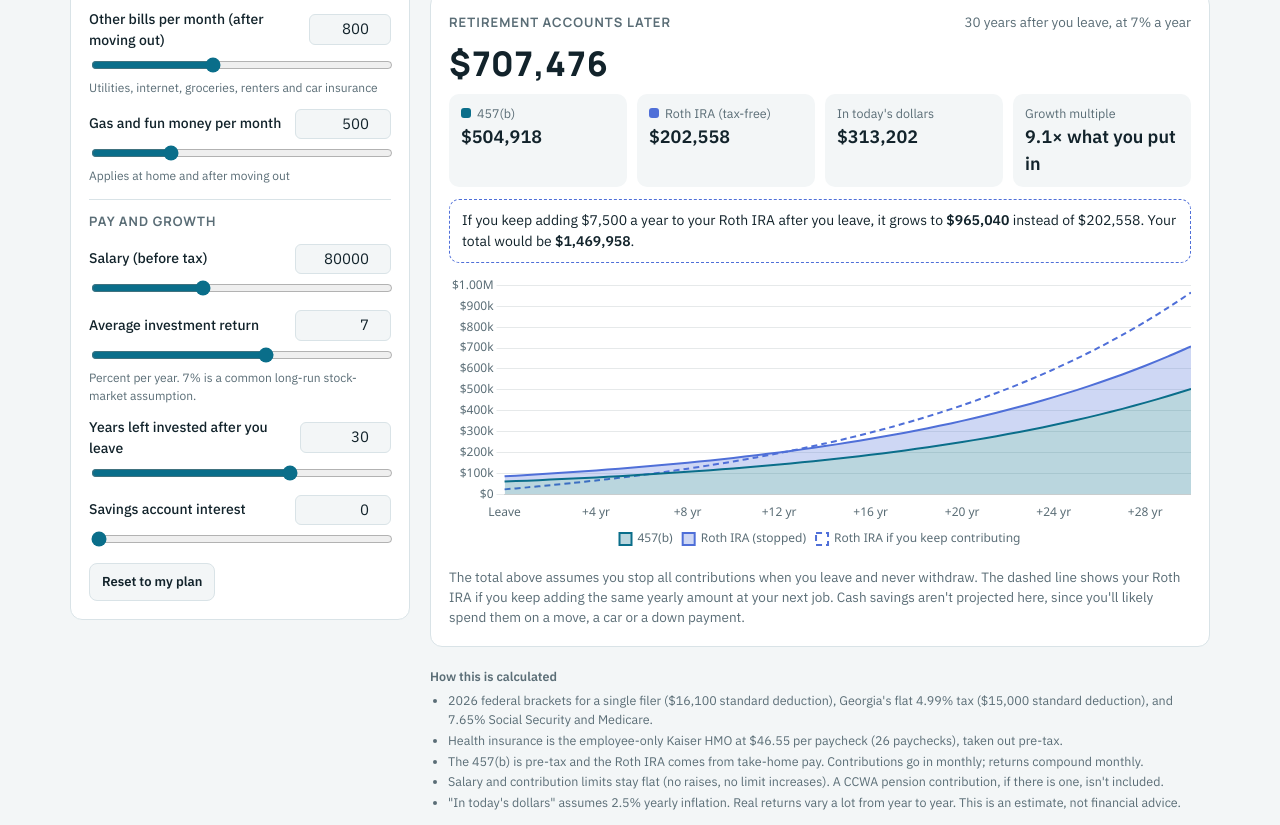
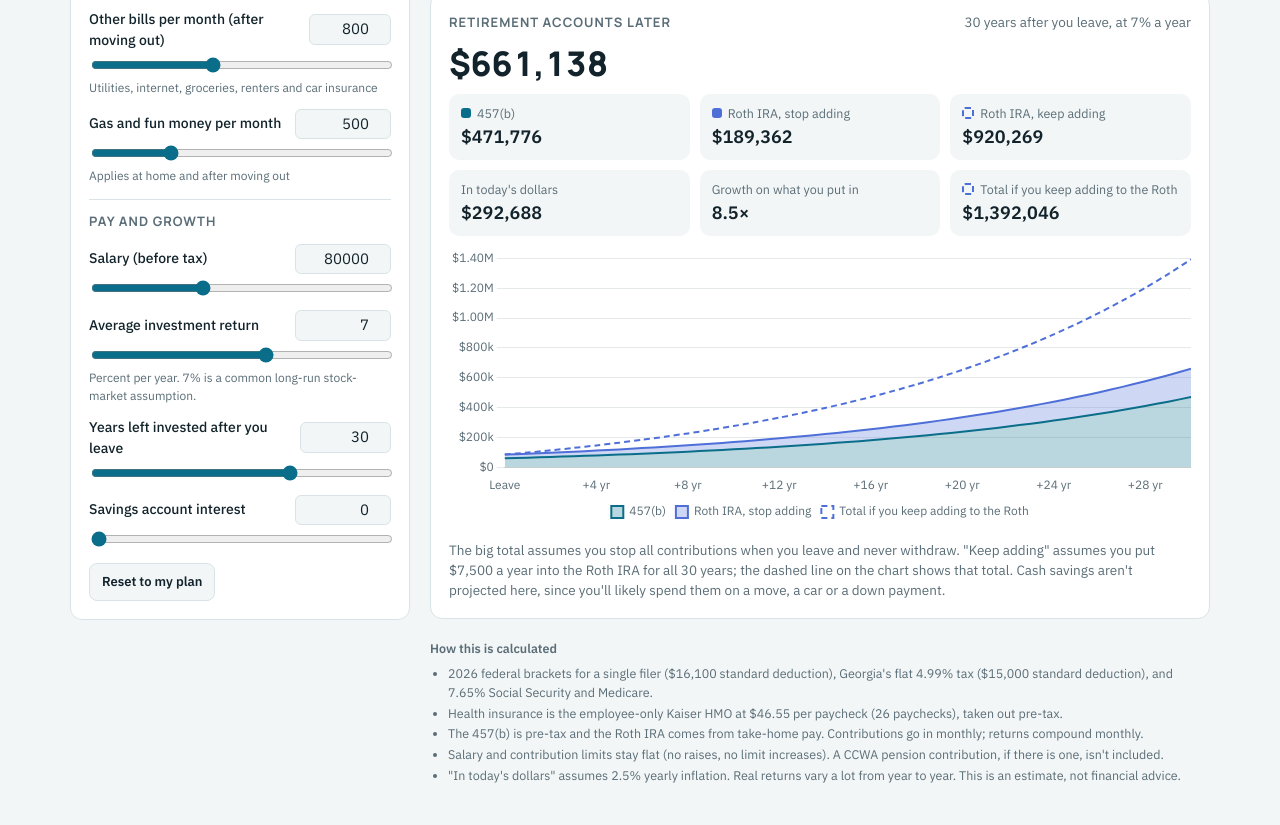
Before and after one commit to nathann-b/savings-planner, a plain HTML site: page index.html in a window 1280 px wide. Shown: the part 804-1629 px from the top of the page. Drawn offline with nearby package versions, Linux system fonts and the light colour scheme.

Commit message:
Update breakdown layout and Roth IRA labels

```diff
--- a/index.html
+++ b/index.html
@@ -73,8 +73,9 @@ button.reset:hover{border-color:var(--accent);color:var(--accent)}
 .b .k i{width:10px;height:10px;border-radius:3px;display:inline-block}
 .b .v{font-weight:600;font-size:18px;font-variant-numeric:tabular-nums}
 .chartbox{position:relative;height:280px}
-.keepline{padding:10px 12px;border-radius:10px;border:1px dashed var(--sroth);font-size:14px}
-.keepline strong{font-variant-numeric:tabular-nums}
+.breakdown.three{grid-template-columns:repeat(3,1fr)}
+@media (max-width:600px){.breakdown.three{grid-template-columns:repeat(2,1fr)}}
+.b .k i.dash{background:transparent;border:2px dashed var(--sroth);width:12px;height:12px}
 .warnbar{display:none;padding:10px 12px;border-radius:8px;border:1px solid var(--warn);color:var(--warn);font-size:13.5px}
 .warnbar.show{display:block}
 .notes{font-size:12.5px;color:var(--muted)}
@@ -196,15 +197,16 @@ button.reset:hover{border-color:var(--accent);color:var(--accent)}
           <span class="sub" id="future-sub"></span>
         </div>
         <div class="big" id="future-total"></div>
-        <div class="breakdown">
+        <div class="breakdown three">
           <div class="b"><div class="k"><i style="background:var(--s457)"></i>457(b)</div><div class="v" id="f-457"></div></div>
-          <div class="b"><div class="k"><i style="background:var(--sroth)"></i>Roth IRA (tax-free)</div><div class="v" id="f-roth"></div></div>
+          <div class="b"><div class="k"><i style="background:var(--sroth)"></i>Roth IRA, stop adding</div><div class="v" id="f-roth"></div></div>
+          <div class="b"><div class="k"><i class="dash"></i>Roth IRA, keep adding</div><div class="v" id="f-rothkeep"></div></div>
           <div class="b"><div class="k">In today's dollars</div><div class="v" id="f-real"></div></div>
-          <div class="b"><div class="k">Growth multiple</div><div class="v" id="f-mult"></div></div>
+          <div class="b"><div class="k">Growth on what you put in</div><div class="v" id="f-mult"></div></div>
+          <div class="b"><div class="k"><i class="dash"></i>Total if you keep adding to the Roth</div><div class="v" id="f-keeptotal"></div></div>
         </div>
-        <div class="keepline" id="keepline"></div>
         <div class="chartbox"><canvas id="c-future" aria-label="Retirement account growth after leaving"></canvas></div>
-        <div class="sub">The total above assumes you stop all contributions when you leave and never withdraw. The dashed line shows your Roth IRA if you keep adding the same yearly amount at your next job. Cash savings aren't projected here, since you'll likely spend them on a move, a car or a down payment.</div>
+        <div class="sub" id="future-note"></div>
       </section>
 
       <div class="notes">
@@ -254,7 +256,8 @@ button.reset:hover{border-color:var(--accent);color:var(--accent)}
     const spendHome = p.fun, spendAway = p.rent + p.other + p.fun;
     const N = Math.round(p.years * 12), H = Math.min(p.home, N);
     const leftHomeM = (ph.take - p.roth) / 12, leftAwayM = (pa.take - p.roth) / 12;
-    const r = p.ret / 100 / 12, cr = p.cashr / 100 / 12;
+    // Effective monthly rates, so a 7% setting grows money exactly 7% per year
+    const r = Math.pow(1 + p.ret / 100, 1 / 12) - 1, cr = Math.pow(1 + p.cashr / 100, 1 / 12) - 1;
     let a = 0, b = 0, c = 0;
     const s457 = [0], sroth = [0], scash = [0];
     for (let m = 0; m < N; m++){
@@ -346,8 +349,10 @@ button.reset:hover{border-color:var(--accent);color:var(--accent)}
     const fOpts = baseOpts();
     fOpts.scales.y.stacked = true;
     const lblF = res.fa.map((_, i) => i === 0 ? "Leave" : "+" + i + " yr");
-    const keep = { label: "Roth IRA if you keep contributing", data: res.fc, borderColor: croth, backgroundColor: "transparent", fill: false, stack: "keep", borderDash: [6,4], pointRadius: 0, borderWidth: 2, tension: .25 };
-    const futData = { labels: lblF, datasets: [ ds("457(b)", res.fa, c457, true), ds("Roth IRA (stopped)", res.fb, croth, true), keep ] };
+    const keepTotal = res.fa.map((v, i) => v + res.fc[i]);
+    const keep = { label: "Total if you keep adding to the Roth", data: keepTotal, borderColor: croth, backgroundColor: "transparent", fill: false, stack: "keep", borderDash: [6,4], pointRadius: 0, borderWidth: 2, tension: .25 };
+    const futData = { labels: lblF, datasets: [ ds("457(b)", res.fa, c457, true), ds("Roth IRA, stop adding", res.fb, croth, true), keep ] };
+    fOpts.plugins.tooltip.callbacks.footer = items => { const i = items[0].dataIndex; return "Total if you stop adding: " + usd(res.fa[i] + res.fb[i]); };
     if (chFuture){ chFuture.data = futData; chFuture.options = fOpts; chFuture.update(); }
     else chFuture = new Chart(document.getElementById("c-future"), {type:"line", data:futData, options:fOpts});
   }
@@ -393,10 +398,10 @@ button.reset:hover{border-color:var(--accent);color:var(--accent)}
     $("f-457").textContent = usd(res.f457);
     $("f-roth").textContent = usd(res.froth);
     $("f-real").textContent = usd(res.real);
-    $("keepline").innerHTML = p.roth > 0 && p.after > 0
-      ? "If you keep adding " + usd(p.roth) + " a year to your Roth IRA after you leave, it grows to <strong>" + usd(res.frothKeep) + "</strong> instead of " + usd(res.froth) + ". Your total would be <strong>" + usd(res.f457 + res.frothKeep) + "</strong>."
-      : "Set a Roth IRA amount to see what continued contributions would add.";
-    $("f-mult").textContent = res.contrib > 0 ? (res.fut / res.contrib).toFixed(1) + "× what you put in" : "—";
+    $("f-rothkeep").textContent = usd(res.frothKeep);
+    $("f-keeptotal").textContent = usd(res.f457 + res.frothKeep);
+    $("future-note").textContent = "The big total assumes you stop all contributions when you leave and never withdraw. \"Keep adding\" assumes you put " + usd(p.roth) + " a year into the Roth IRA for all " + p.after + " years; the dashed line on the chart shows that total. Cash savings aren't projected here, since you'll likely spend them on a move, a car or a down payment.";
+    $("f-mult").textContent = res.contrib > 0 ? (res.fut / res.contrib).toFixed(1) + "×" : "—";
 
     drawCharts(res);
   }
```
